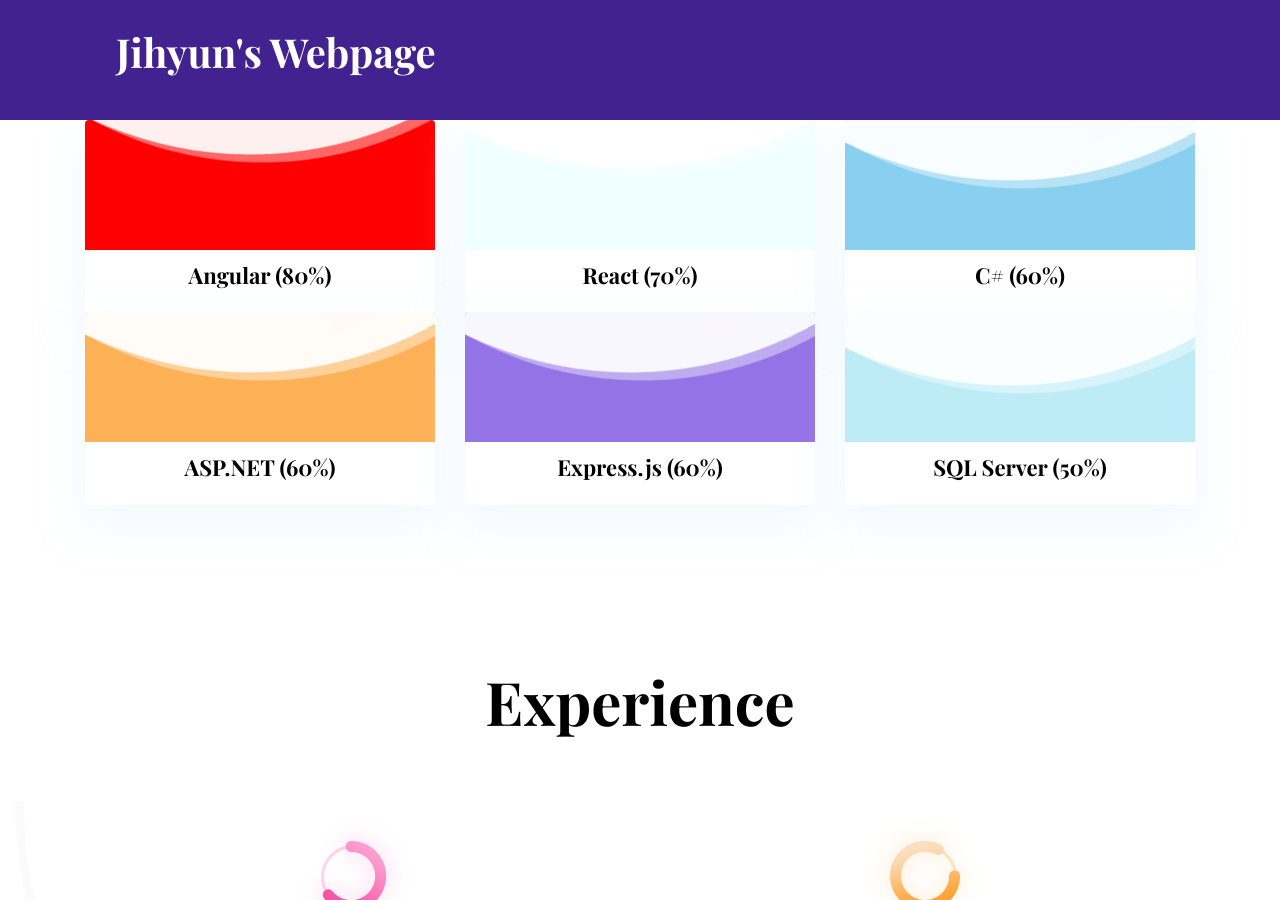
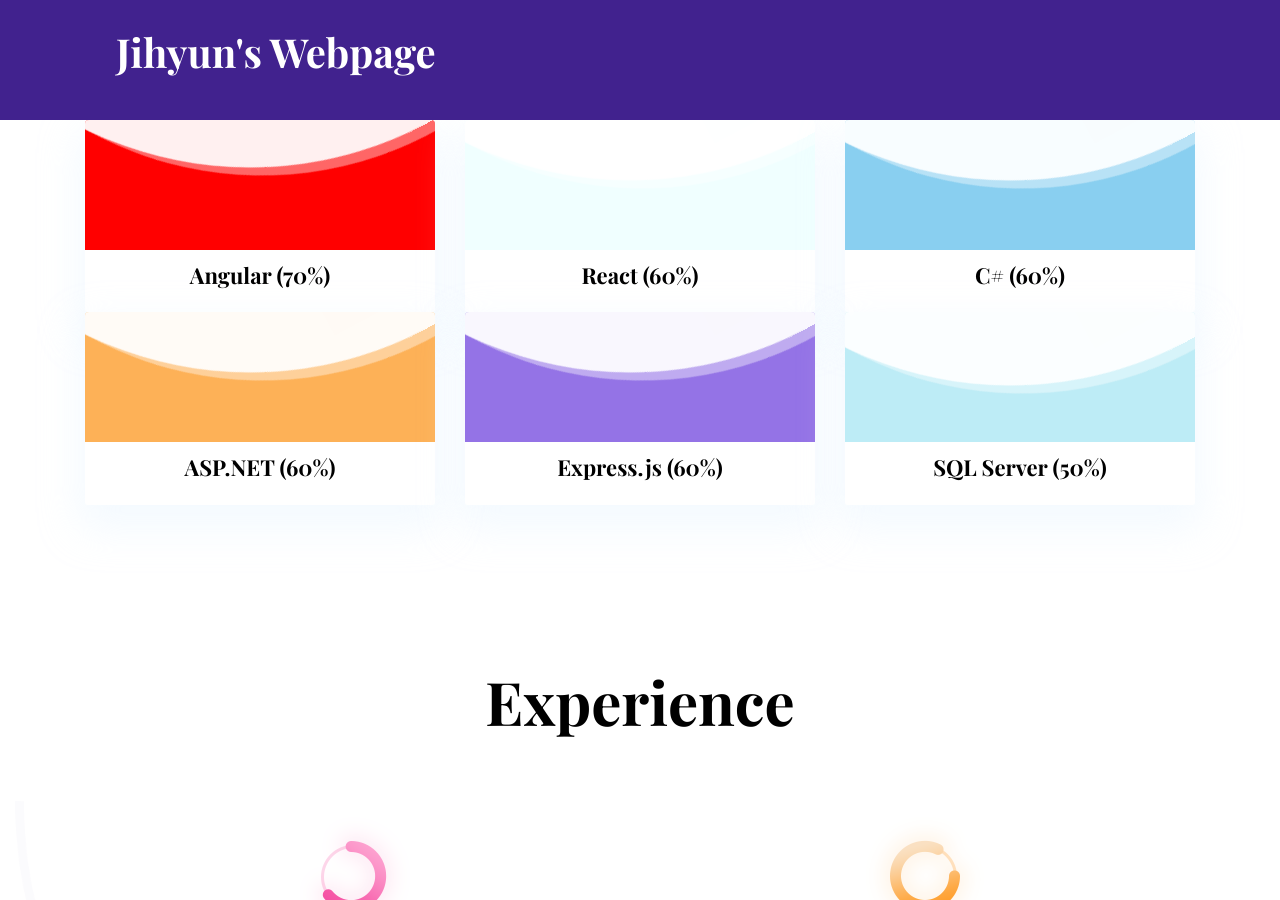
Before and after one commit to jihyunsong42/jihyunsong42.github.io, a Jekyll site: the page built from index.html, in a window 1280 px wide and 900 px high, scrolled down 1268 px. Built offline with Jekyll 4.4.1, drawn with Linux system fonts in a browser that asks for light colours.

```diff
--- a/_data/settings.yml
+++ b/_data/settings.yml
@@ -93,8 +93,8 @@
 
 skills-title: Skills
 skills:
-- {name: Angular, color: '#ff0000', value: '80%'}
-- {name: React, color: '#f0ffff', value: '70%'}
+- {name: Angular, color: '#ff0000', value: '70%'}
+- {name: React, color: '#f0ffff', value: '60%'}
 - {name: C#, color: '#89cff0', value: '60%'}
 - {name: ASP.NET, color: '#fdb157', value: '60%'}
 - {name: Express.js, color: '#9473e6', value: '60%'}
```
